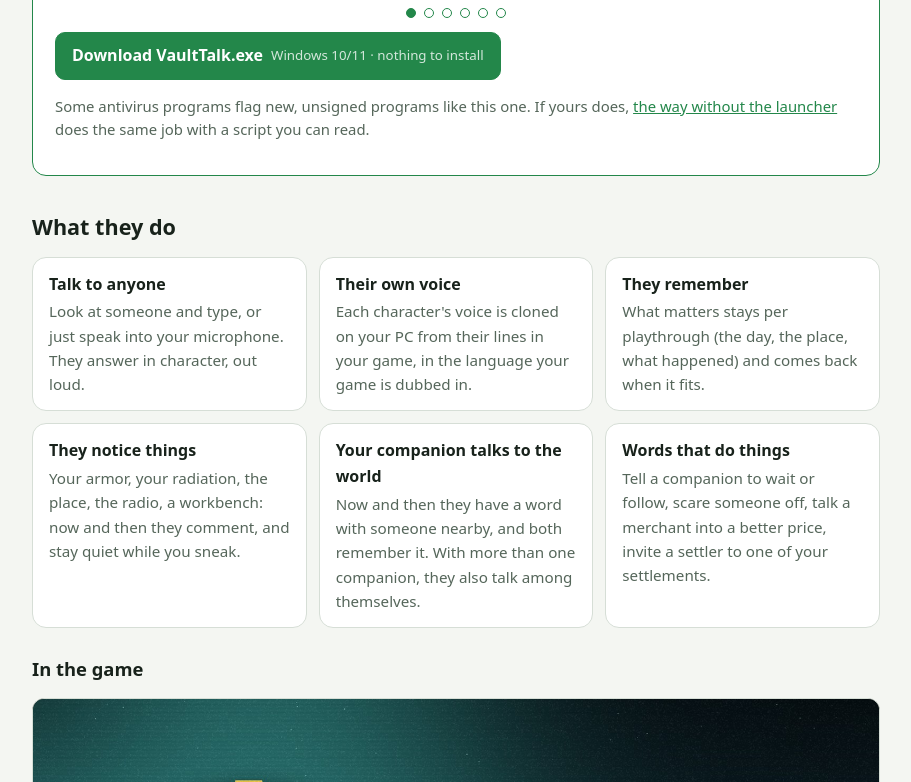
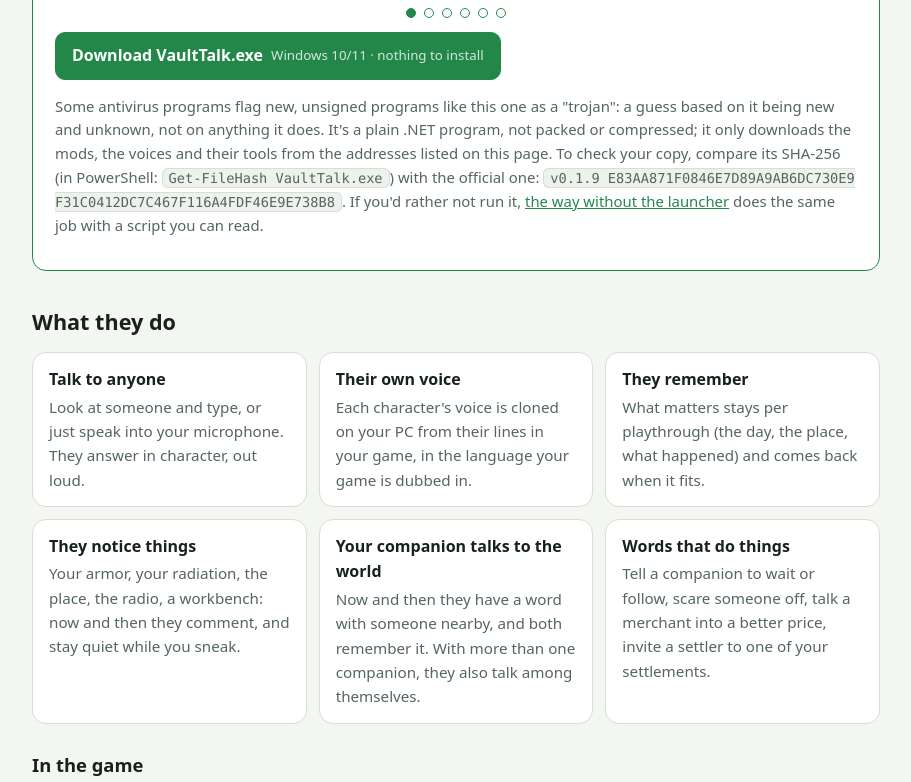
Before and after one commit to CarlosNahuelcoy/Vault-Talk, a plain HTML site: page docs/index.html in a window 1280 px wide. Shown: the part 1364-2146 px from the top of the page, without its empty margins (184-1095 px from the left). Drawn offline with Linux system fonts and the light colour scheme.

Commit message:
Vault-Talk 0.1.9

```diff
--- a/docs/index.html
+++ b/docs/index.html
@@ -106,6 +106,7 @@
   dialog.zoom { border: 0; padding: 0; background: transparent; max-width: 96vw; }
   dialog.zoom::backdrop { background: rgba(0,0,0,.8); }
   dialog.zoom img { display: block; max-width: 96vw; max-height: 92vh; border-radius: 8px; }
+  code.sha { word-break: break-all; }
 </style>
 </head>
 <body>
@@ -180,8 +181,8 @@
       <a class="btn main" data-link="launcher" href="#"><span lang="en">Download VaultTalk.exe</span><span lang="es">Descargar VaultTalk.exe</span> <small>Windows 10/11 · <span lang="en">nothing to install</span><span lang="es">nada que instalar</span></small></a>
     </div>
     <p class="note">
-      <span lang="en">Some antivirus programs flag new, unsigned programs like this one. If yours does, <a href="#manual">the way without the launcher</a> does the same job with a script you can read.</span>
-      <span lang="es">Algunos antivirus marcan programas nuevos y sin firma como este. Si el tuyo lo hace, <a href="#manual">la forma sin launcher</a> hace lo mismo con un script que puedes leer.</span>
+      <span lang="en">Some antivirus programs flag new, unsigned programs like this one as a "trojan": a guess based on it being new and unknown, not on anything it does. It's a plain .NET program, not packed or compressed; it only downloads the mods, the voices and their tools from the addresses listed on this page. To check your copy, compare its SHA-256 (in PowerShell: <code>Get-FileHash VaultTalk.exe</code>) with the official one: <code class="sha" id="exeSha">…</code>. If you'd rather not run it, <a href="#manual">the way without the launcher</a> does the same job with a script you can read.</span>
+      <span lang="es">Algunos antivirus marcan programas nuevos y sin firma como este como "troyano": es una suposición porque es nuevo y desconocido, no por algo que haga. Es un programa .NET normal, no empaquetado ni comprimido; solo descarga los mods, las voces y sus herramientas desde las direcciones que aparecen en esta página. Para comprobar tu copia, compara su SHA-256 (en PowerShell: <code>Get-FileHash VaultTalk.exe</code>) con el oficial: <code class="sha" id="exeSha2">…</code>. Si prefieres no ejecutarlo, <a href="#manual">la forma sin launcher</a> hace lo mismo con un script que puedes leer.</span>
     </p>
     <dialog class="zoom" id="zoom"><img alt=""></dialog>
   </section>
@@ -481,6 +482,8 @@
       <li><span lang="en">The mod tells you <b>in the game</b> when the voices are ready, or what failed.</span><span lang="es">El mod te avisa <b>en el juego</b> cuando las voces están listas, o qué falló.</span></li>
       <li><span lang="en">Its <code>log.txt</code> is next to its <code>config.json</code> (<code>Data\NVSE\Plugins\CouriersCompany\</code> or <code>Data\F4SE\Plugins\SurvivorsCompany\</code>; with Mod Organizer 2, look in its <code>overwrite</code> folder too).</span><span lang="es">Su <code>log.txt</code> está junto a su <code>config.json</code> (<code>Data\NVSE\Plugins\CouriersCompany\</code> o <code>Data\F4SE\Plugins\SurvivorsCompany\</code>; con Mod Organizer 2, mira también en su carpeta <code>overwrite</code>).</span></li>
       <li><span lang="en">The voice setup keeps its own log in <code>%LOCALAPPDATA%\VaultTalk\voice-setup.log</code>, with no keys in it. Run it again: it continues where it stopped.</span><span lang="es">El instalador de voces guarda su registro en <code>%LOCALAPPDATA%\VaultTalk\voice-setup.log</code>, sin claves. Vuelve a ejecutarlo: sigue desde donde se detuvo.</span></li>
+      <li><span lang="en"><b>Subtitles but no voice?</b> Close the game and open the launcher's Diagnostics page: "Voices in the game" says whether the voices are off, whether the voice engine failed to start (and why), or how many lines were spoken. Usually installing the voices again on the Voices page and running Tests fixes it. OmniVoice needs an NVIDIA card; Pocket TTS works on any PC.</span><span lang="es"><b>¿Subtítulos pero sin voz?</b> Cierra el juego y abre la página Diagnóstico del launcher: "Voces en la partida" dice si las voces están apagadas, si el motor de voz no arrancó (y por qué) o cuántas frases se dijeron. Casi siempre se arregla volviendo a instalar las voces en la página Voces y usando Pruebas. OmniVoice necesita una tarjeta NVIDIA; Pocket TTS funciona en cualquier PC.</span></li>
+      <li><span lang="en"><b>Slow replies?</b> The same page shows how long the AI took. With Player2 or a quick cloud model a reply takes about 1 to 3 seconds, and OmniVoice about 2 seconds per line. A model running on your own PC shares the graphics card with the game and the voices and can take much longer; Pocket TTS on the processor takes a few seconds per line. The first line of each character is slower: that's when their voice is cloned.</span><span lang="es"><b>¿Respuestas lentas?</b> La misma página muestra cuánto tardó la IA. Con Player2 o un modelo rápido en la nube, una respuesta tarda de 1 a 3 segundos, y OmniVoice unos 2 segundos por frase. Un modelo que corre en tu PC comparte la tarjeta gráfica con el juego y las voces, y puede tardar mucho más; Pocket TTS en el procesador tarda unos segundos por frase. La primera frase de cada personaje es más lenta: es cuando se clona su voz.</span></li>
       <li><span lang="en">The launcher's Diagnostics page reads the logs and copies a report without keys or personal data.</span><span lang="es">La página Diagnóstico del launcher lee los logs y copia un informe sin claves ni datos personales.</span></li>
     </ul>
   </section>
@@ -492,6 +495,11 @@
 </div>
 
 <script>
+// ---- the launcher's official SHA-256, from the same manifest the launcher reads
+fetch("https://raw.githubusercontent.com/CarlosNahuelcoy/Vault-Talk/main/manifest.json").then(r => r.json()).then(m => {
+  const sha = (m.launcher && m.launcher.sha256 || "").toUpperCase();
+  if (sha) for (const id of ["exeSha", "exeSha2"]) { const el = document.getElementById(id); if (el) el.textContent = "v" + m.launcher.version + " " + sha; }
+}).catch(() => {});
 // ---- the links, in one place: change them here when the mods go up on Nexus
 const LINKS = {
   modFnv: "https://www.nexusmods.com/newvegas/mods/100670",
```
Also changed, not shown: manifest.json.
